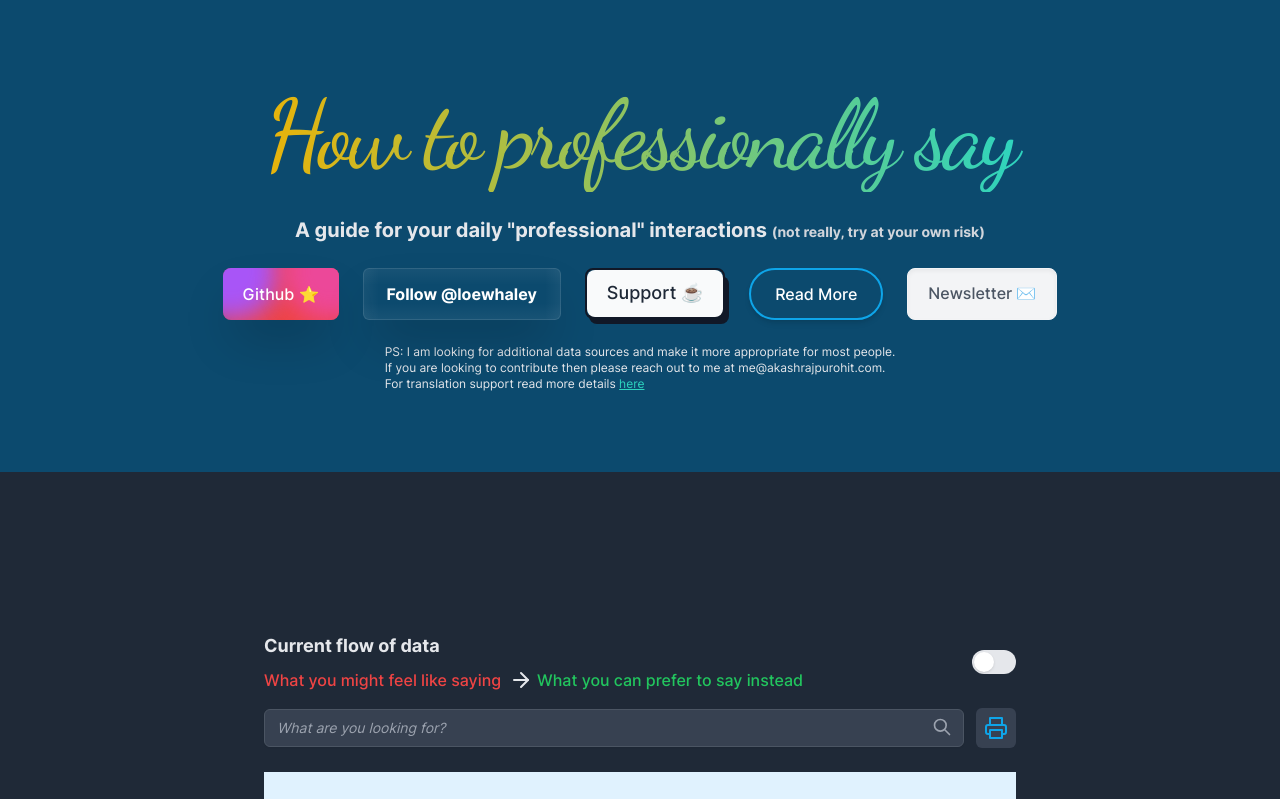
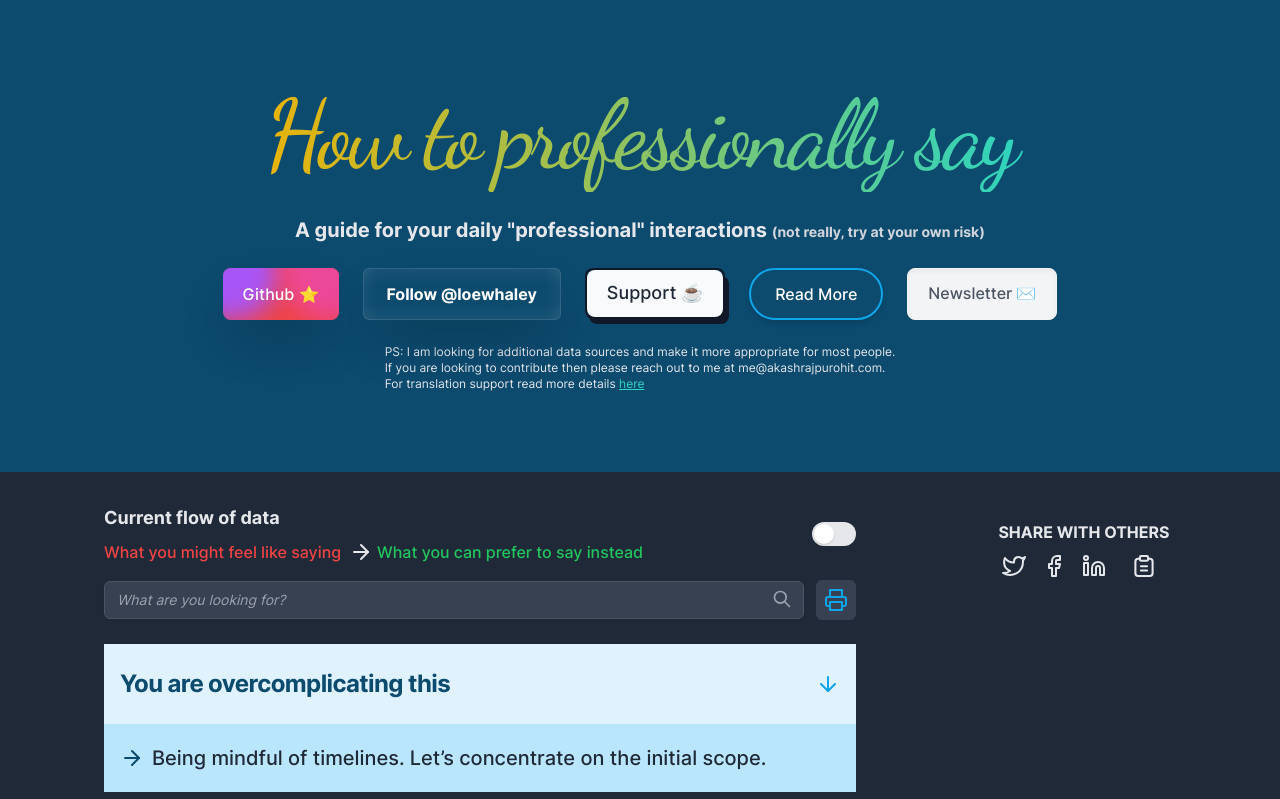
Before and after one commit to AkashRajpurohit/howtoprofessionallysay, a Next.js app: page / in a window 1280 px wide. Shown: the top 799 px of the page. Built offline with nearby package versions, Linux system fonts and the light colour scheme.

Commit message:
feat: :sparkles: layout updated and sharing added

```diff
--- a/components/Container.tsx
+++ b/components/Container.tsx
@@ -5,7 +5,7 @@ interface IContainerProps {}
 const Container: FunctionComponent<IContainerProps> = ({
   children,
 }): JSX.Element => {
-  return <div className="py-20 px-2">{children}</div>;
+  return <div className="py-8 px-2">{children}</div>;
 };
 
 export default Container;
--- a/components/LayoutWrapper.tsx
+++ b/components/LayoutWrapper.tsx
@@ -1,5 +1,5 @@
 import React, { FunctionComponent } from 'react';
-import Ad from './Ad';
+import Sidebar from './Sidebar';
 import Footer from './Footer';
 import Header from './Header';
 
@@ -11,13 +11,12 @@ const LayoutWrapper: FunctionComponent<ILayoutWrapperProps> = ({
   return (
     <div>
       <Header />
-      <div className="mx-auto flex min-h-[50vh] max-w-2xl justify-between px-4 xl:max-w-3xl xl:px-0 2xl:max-w-5xl">
-        <main className="mb-auto w-full">
-          <div className="h-20 w-full py-6 print:h-0 print:py-0">
-            <Ad />
-          </div>
-          {children}
-        </main>
+      <div className="mx-auto flex min-h-[50vh] flex-col-reverse justify-evenly px-4 lg:flex-row xl:gap-6 xl:px-0">
+        <aside className="w-0 print:hidden print:h-0 xl:h-screen 2xl:w-80"></aside>
+        <main className="mb-auto w-full lg:max-w-3xl">{children}</main>
+        <aside className="top-0 pt-12 print:hidden print:h-0 lg:sticky lg:h-screen lg:w-80">
+          <Sidebar />
+        </aside>
       </div>
       <Footer />
     </div>
--- /dev/null
+++ b/components/Share.tsx
@@ -0,0 +1,123 @@
+import { useCopyToClipboard } from 'hooks/useCopyToClipboard';
+import { trackEvent } from 'lib/analytics';
+import siteMetadata from 'lib/sitemetadata';
+import React, { FunctionComponent } from 'react';
+import { Facebook, Linkedin, Twitter } from 'react-feather';
+import {
+  LinkedinShareButton,
+  FacebookShareButton,
+  TwitterShareButton,
+} from 'react-share';
+
+type Method = 'facebook' | 'linkedin' | 'twitter' | 'copy';
+
+const Share: FunctionComponent = (): JSX.Element => {
+  const publicUrl = siteMetadata.siteUrl;
+  const title = siteMetadata.title;
+  const [isCopied, handleCopy] = useCopyToClipboard(1500, publicUrl);
+
+  const onShareClick = (method: Method) => {
+    trackEvent({ type: 'Share', value: method });
+
+    if (method === 'copy') {
+      handleCopy();
+    }
+  };
+
+  return (
+    <div className="flex flex-col items-center justify-center">
+      <h3 className="font-bold uppercase">Share with others</h3>
+      <div className="m-0 flex items-center justify-center gap-4">
+        <TwitterShareButton
+          url={publicUrl}
+          title={title}
+          className="transform stroke-current transition hover:rotate-[-4deg]"
+          onClick={() => onShareClick('twitter')}
+        >
+          <Twitter />
+        </TwitterShareButton>
+        <FacebookShareButton
+          url={publicUrl}
+          title={title}
+          className="transform stroke-current transition hover:rotate-[-4deg]"
+          onClick={() => onShareClick('facebook')}
+        >
+          <Facebook />
+        </FacebookShareButton>
+        <LinkedinShareButton
+          title={title}
+          url={publicUrl}
+          className="transform stroke-current transition hover:rotate-[-4deg]"
+          onClick={() => onShareClick('linkedin')}
+        >
+          <Linkedin />
+        </LinkedinShareButton>
+        <button
+          className={`group ${isCopied ? 'text-primary-500' : ''}`}
+          onClick={() => onShareClick('copy')}
+        >
+          <span className="sr-only">Copy code</span>
+          <svg
+            aria-hidden="true"
+            viewBox="0 0 32 32"
+            fill="none"
+            className="h-12 w-12 transform stroke-current transition group-hover:rotate-[-4deg] md:h-11 md:w-11"
+          >
+            <path
+              d="M12.9975 10.7499L11.7475 10.7499C10.6429 10.7499 9.74747 11.6453 9.74747 12.7499L9.74747 21.2499C9.74747 22.3544 10.6429 23.2499 11.7475 23.2499L20.2475 23.2499C21.352 23.2499 22.2475 22.3544 22.2475 21.2499L22.2475 12.7499C22.2475 11.6453 21.352 10.7499 20.2475 10.7499L18.9975 10.7499"
+              strokeWidth="1.5"
+              strokeLinecap="round"
+              strokeLinejoin="round"
+            ></path>
+            <path
+              d="M17.9975 12.2499L13.9975 12.2499C13.4452 12.2499 12.9975 11.8022 12.9975 11.2499L12.9975 9.74988C12.9975 9.19759 13.4452 8.74988 13.9975 8.74988L17.9975 8.74988C18.5498 8.74988 18.9975 9.19759 18.9975 9.74988L18.9975 11.2499C18.9975 11.8022 18.5498 12.2499 17.9975 12.2499Z"
+              strokeWidth="1.5"
+              strokeLinecap="round"
+              strokeLinejoin="round"
+            ></path>
+            <path
+              d="M13.7475 16.2499L18.2475 16.2499"
+              strokeWidth="1.5"
+              strokeLinecap="round"
+              strokeLinejoin="round"
+            ></path>
+            <path
+              d="M13.7475 19.2499L18.2475 19.2499"
+              strokeWidth="1.5"
+              strokeLinecap="round"
+              strokeLinejoin="round"
+            ></path>
+            <g
+              className={`transition-opacity ${
+                isCopied
+                  ? 'rotate-[-4deg] transform opacity-100 transition'
+                  : 'opacity-0'
+              }`}
+            >
+              <path
+                d="M15.9975 5.99988L15.9975 3.99988"
+                strokeWidth="1.5"
+                strokeLinecap="round"
+                strokeLinejoin="round"
+              ></path>
+              <path
+                d="M19.9975 5.99988L20.9975 4.99988"
+                strokeWidth="1.5"
+                strokeLinecap="round"
+                strokeLinejoin="round"
+              ></path>
+              <path
+                d="M11.9975 5.99988L10.9975 4.99988"
+                strokeWidth="1.5"
+                strokeLinecap="round"
+                strokeLinejoin="round"
+              ></path>
+            </g>
+          </svg>
+        </button>
+      </div>
+    </div>
+  );
+};
+
+export default Share;
--- /dev/null
+++ b/components/Sidebar.tsx
@@ -0,0 +1,16 @@
+import React, { FunctionComponent } from 'react';
+import Ad from './Ad';
+import Share from './Share';
+
+const Sidebar: FunctionComponent = (): JSX.Element => {
+  return (
+    <div className="space-y-6">
+      <div className="hidden lg:block">
+        <Share />
+      </div>
+      <Ad />
+    </div>
+  );
+};
+
+export default Sidebar;
--- /dev/null
+++ b/hooks/useCopyToClipboard.ts
@@ -0,0 +1,24 @@
+import { useCallback, useEffect, useState } from 'react';
+
+export function useCopyToClipboard(resetInterval = 3000, text = '') {
+  const [isCopied, setCopied] = useState(false);
+
+  const handleCopy = useCallback(() => {
+    if (navigator && navigator.clipboard) {
+      navigator.clipboard.writeText(text ?? window.location.href);
+      setCopied(true);
+    }
+  }, []);
+
+  useEffect(() => {
+    let timeout: ReturnType<typeof setTimeout>;
+    if (isCopied && resetInterval) {
+      timeout = setTimeout(() => setCopied(false), resetInterval);
+    }
+    return () => {
+      clearTimeout(timeout);
+    };
+  }, [isCopied, resetInterval]);
+
+  return [isCopied, handleCopy] as const;
+}
--- a/package.json
+++ b/package.json
@@ -15,6 +15,7 @@
     "react": "^18.1.0",
     "react-dom": "^18.1.0",
     "react-feather": "^2.0.9",
+    "react-share": "^4.4.0",
     "zustand": "^4.0.0-rc.1"
   },
   "devDependencies": {
--- a/styles/globals.css
+++ b/styles/globals.css
@@ -64,7 +64,7 @@
 }
 
 #carbonads .carbon-text {
-  @apply mb-3 text-xs leading-6 text-gray-100 md:text-sm xl:text-lg;
+  @apply mb-3 text-xs leading-6 text-gray-100 md:text-sm;
 }
 
 #carbonads .carbon-poweredby {
```
Also changed, not shown: 1 other file (tests, documents, lock files or other folders).
